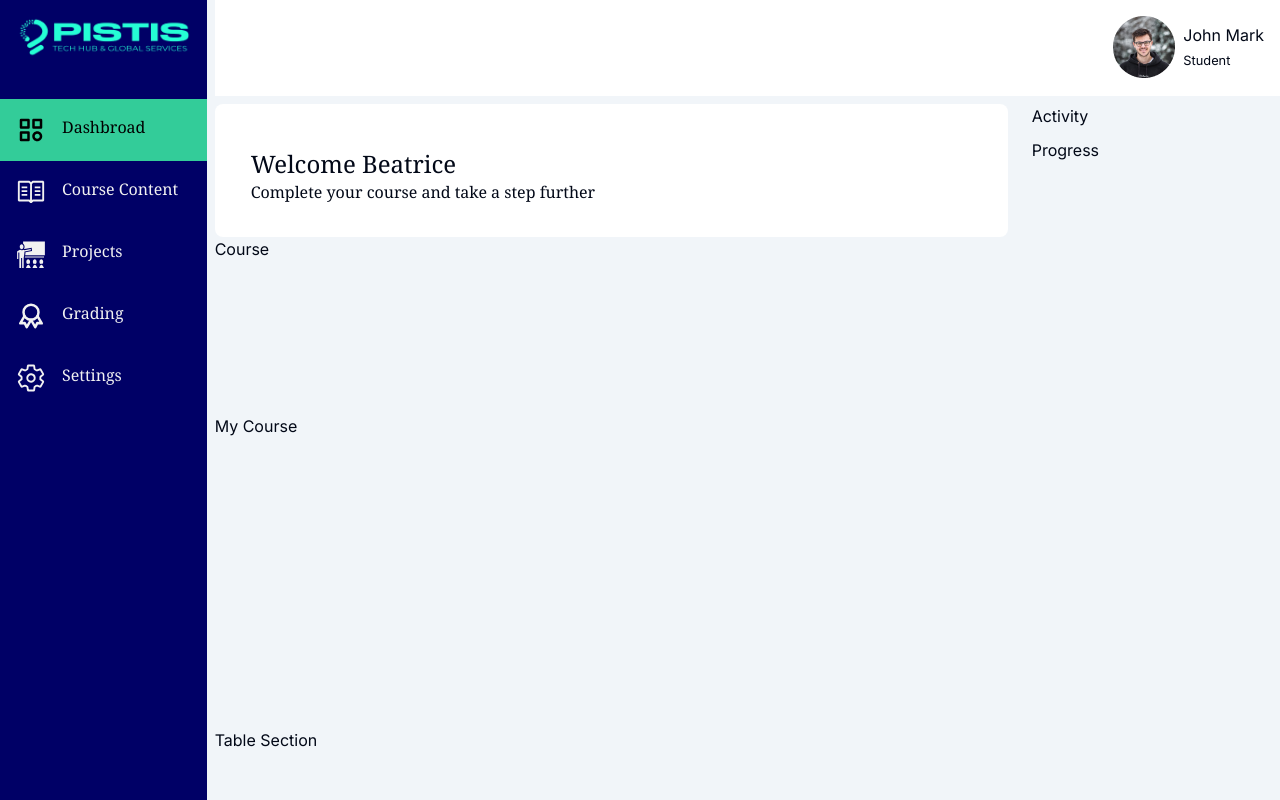
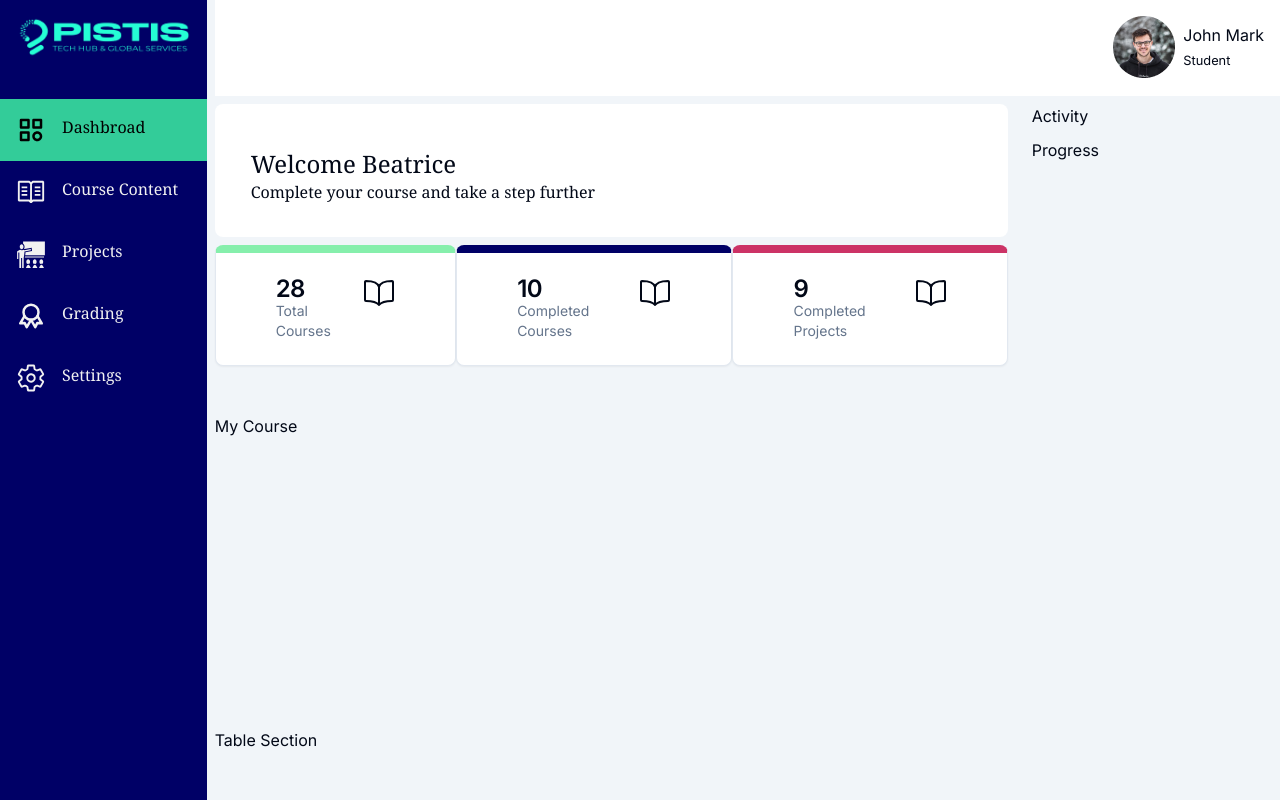
Before and after one commit to Lyttleton21/frontend_test, a Next.js app: page / in a window 1280 px wide. Shown: the top 800 px of the page. Built offline with nearby package versions, Linux system fonts and the light colour scheme.

Commit message:
Add Courses Detail components

```diff
--- a/app/page.tsx
+++ b/app/page.tsx
@@ -1,4 +1,4 @@
-import Content from "@/components/content";
+import Content from "@/components/Contents";
 import Frame from "@/components/Frame";
 import SideBar from "@/components/SideBar";
 
--- /dev/null
+++ b/components/CoursesDetails.tsx
@@ -0,0 +1,57 @@
+import {
+  Card,
+  CardContent,
+  CardDescription,
+  CardFooter,
+  CardHeader,
+  CardTitle,
+} from "@/components/ui/card";
+import { IoBookOutline } from "react-icons/io5";
+
+export default function CoursesDetails() {
+  return (
+    <div className="lg:row-span-4 lg:col-span-3">
+      <div className="py-2 lg:flex xl:justify-between xl:px:2">
+        <Card className={`border-t-green-300 border-t-8 xl:px-6`}>
+          <CardHeader>
+            <div className="flex justify-around xl:px-3 ">
+              <div className="xl:mr-6">
+                <CardTitle>28</CardTitle>
+                <CardDescription>Total Courses</CardDescription>
+              </div>
+              <div>
+                <IoBookOutline size={32} />
+              </div>
+            </div>
+          </CardHeader>
+        </Card>
+        <Card className={`border-t-[#000066] border-t-8 xl:px-6`}>
+          <CardHeader>
+            <div className="flex justify-around xl:px-3 ">
+              <div className="xl:mr-6">
+                <CardTitle>10</CardTitle>
+                <CardDescription>Completed Courses</CardDescription>
+              </div>
+              <div>
+                <IoBookOutline size={32} />
+              </div>
+            </div>
+          </CardHeader>
+        </Card>
+        <Card className={`border-t-[#cc3366] border-t-8 xl:px-6`}>
+          <CardHeader>
+            <div className="flex justify-around xl:px-3 ">
+              <div className="xl:mr-6">
+                <CardTitle>9</CardTitle>
+                <CardDescription>Completed Projects</CardDescription>
+              </div>
+              <div>
+                <IoBookOutline size={32} />
+              </div>
+            </div>
+          </CardHeader>
+        </Card>
+      </div>
+    </div>
+  );
+}
--- a/components/MainContent.tsx
+++ b/components/MainContent.tsx
@@ -1,3 +1,4 @@
+import CoursesDetails from "./CoursesDetails";
 import Welcome from "./Welcome";
 
 export default function MainContent() {
@@ -5,7 +6,9 @@
     <div className="lg:col-span-3">
       <div className="lg:grid lg:grid-rows-12">
         <Welcome />
-        <div className="lg:row-span-4">Course</div>
+        <div className="lg:row-span-4">
+          <CoursesDetails />
+        </div>
         <div className="lg:row-span-5">My Course</div>
       </div>
     </div>
--- /dev/null
+++ b/components/ui/card.tsx
@@ -0,0 +1,79 @@
+import * as React from "react"
+
+import { cn } from "@/lib/utils"
+
+const Card = React.forwardRef<
+  HTMLDivElement,
+  React.HTMLAttributes<HTMLDivElement>
+>(({ className, ...props }, ref) => (
+  <div
+    ref={ref}
+    className={cn(
+      "rounded-lg border bg-card text-card-foreground shadow-sm",
+      className
+    )}
+    {...props}
+  />
+))
+Card.displayName = "Card"
+
+const CardHeader = React.forwardRef<
+  HTMLDivElement,
+  React.HTMLAttributes<HTMLDivElement>
+>(({ className, ...props }, ref) => (
+  <div
+    ref={ref}
+    className={cn("flex flex-col space-y-1.5 p-6", className)}
+    {...props}
+  />
+))
+CardHeader.displayName = "CardHeader"
+
+const CardTitle = React.forwardRef<
+  HTMLParagraphElement,
+  React.HTMLAttributes<HTMLHeadingElement>
+>(({ className, ...props }, ref) => (
+  <h3
+    ref={ref}
+    className={cn(
+      "text-2xl font-semibold leading-none tracking-tight",
+      className
+    )}
+    {...props}
+  />
+))
+CardTitle.displayName = "CardTitle"
+
+const CardDescription = React.forwardRef<
+  HTMLParagraphElement,
+  React.HTMLAttributes<HTMLParagraphElement>
+>(({ className, ...props }, ref) => (
+  <p
+    ref={ref}
+    className={cn("text-sm text-muted-foreground", className)}
+    {...props}
+  />
+))
+CardDescription.displayName = "CardDescription"
+
+const CardContent = React.forwardRef<
+  HTMLDivElement,
+  React.HTMLAttributes<HTMLDivElement>
+>(({ className, ...props }, ref) => (
+  <div ref={ref} className={cn("p-6 pt-0", className)} {...props} />
+))
+CardContent.displayName = "CardContent"
+
+const CardFooter = React.forwardRef<
+  HTMLDivElement,
+  React.HTMLAttributes<HTMLDivElement>
+>(({ className, ...props }, ref) => (
+  <div
+    ref={ref}
+    className={cn("flex items-center p-6 pt-0", className)}
+    {...props}
+  />
+))
+CardFooter.displayName = "CardFooter"
+
+export { Card, CardHeader, CardFooter, CardTitle, CardDescription, CardContent }
```
Also changed, not shown: components/Contents.tsx (renamed from components/Content.tsx).
